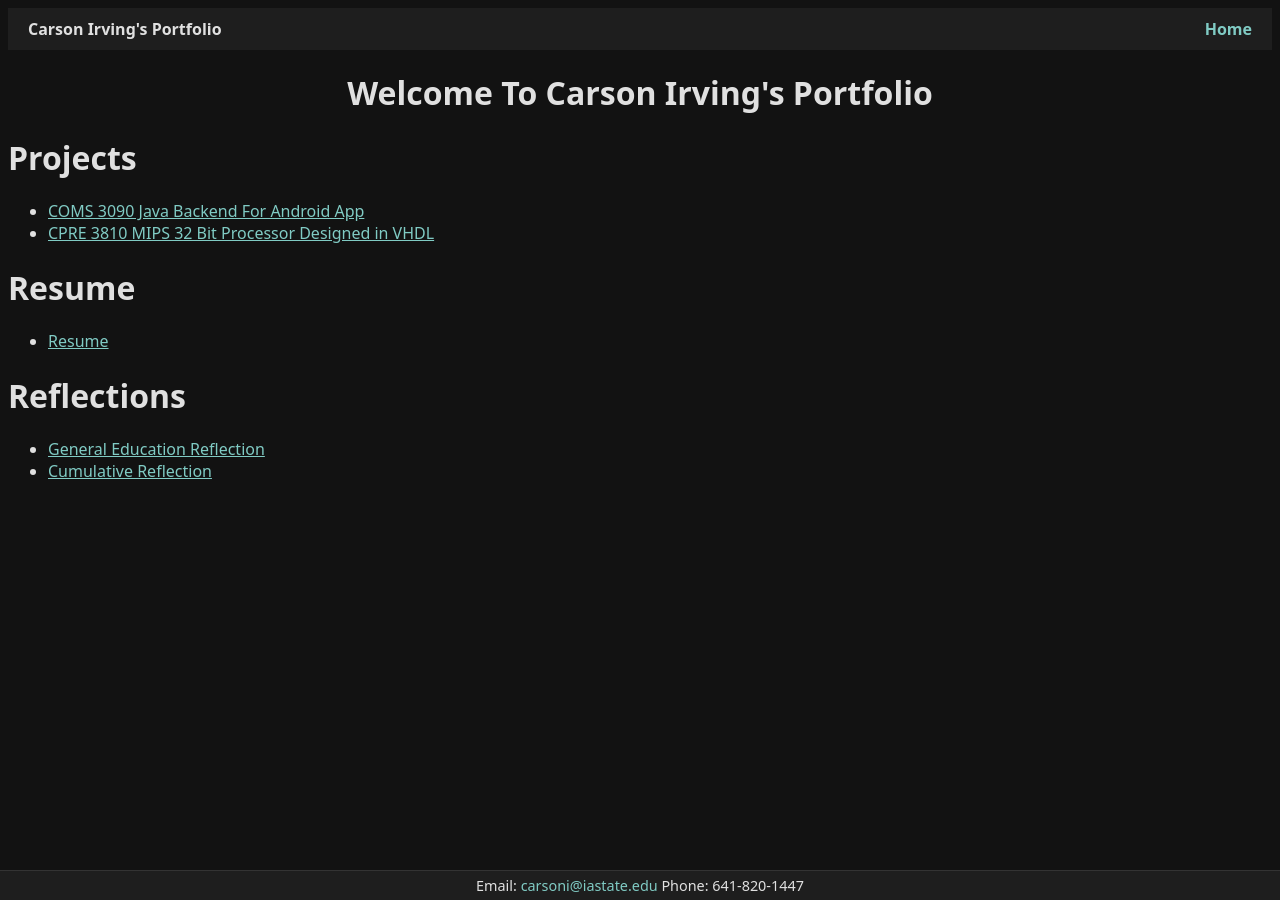
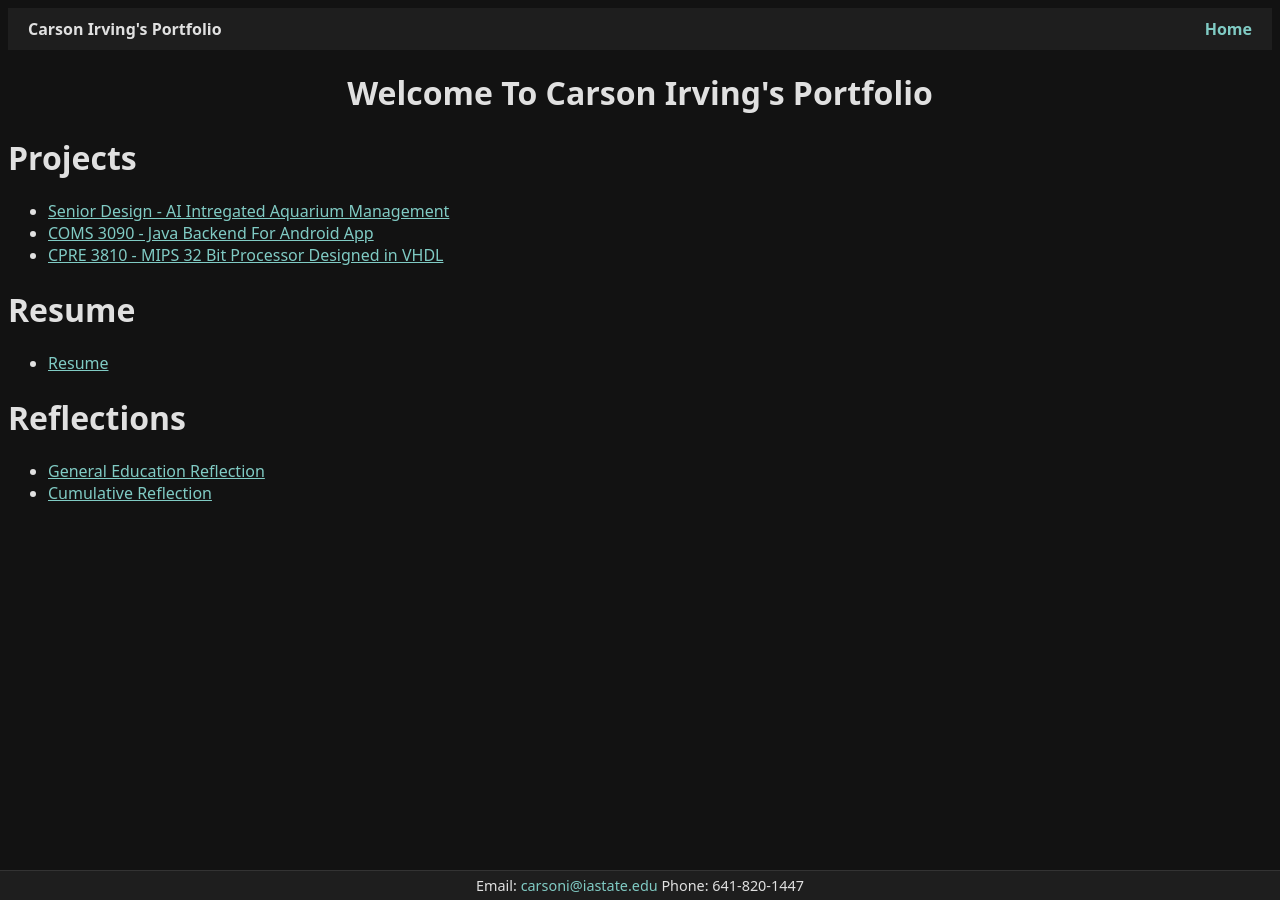
Before and after one commit to carsoni4/carsoni4.github.io, a Jekyll site: the page built from index.md, in a window 1280 px wide. Built offline with Jekyll 4.4.1, drawn with Linux system fonts in a browser that asks for light colours.

Commit message:
Update some of the description for senior design

```diff
--- a/index.md
+++ b/index.md
@@ -6,8 +6,9 @@ title: Carson Irving Portfolio
 
 # Projects
 
-- [COMS 3090 Java Backend For Android App](309Project/projectDescription.md)
-- [CPRE 3810 MIPS 32 Bit Processor Designed in VHDL](381Project/projectDescription.md)
+- [Senior Design - AI Intregated Aquarium Management](SeniorDesign/projectDescription.md)
+- [COMS 3090 - Java Backend For Android App](309Project/projectDescription.md)
+- [CPRE 3810 - MIPS 32 Bit Processor Designed in VHDL](381Project/projectDescription.md)
 
 # Resume
 
```
Also changed, not shown: SeniorDesign/projectDescription.md (added, +34 -0 lines).
